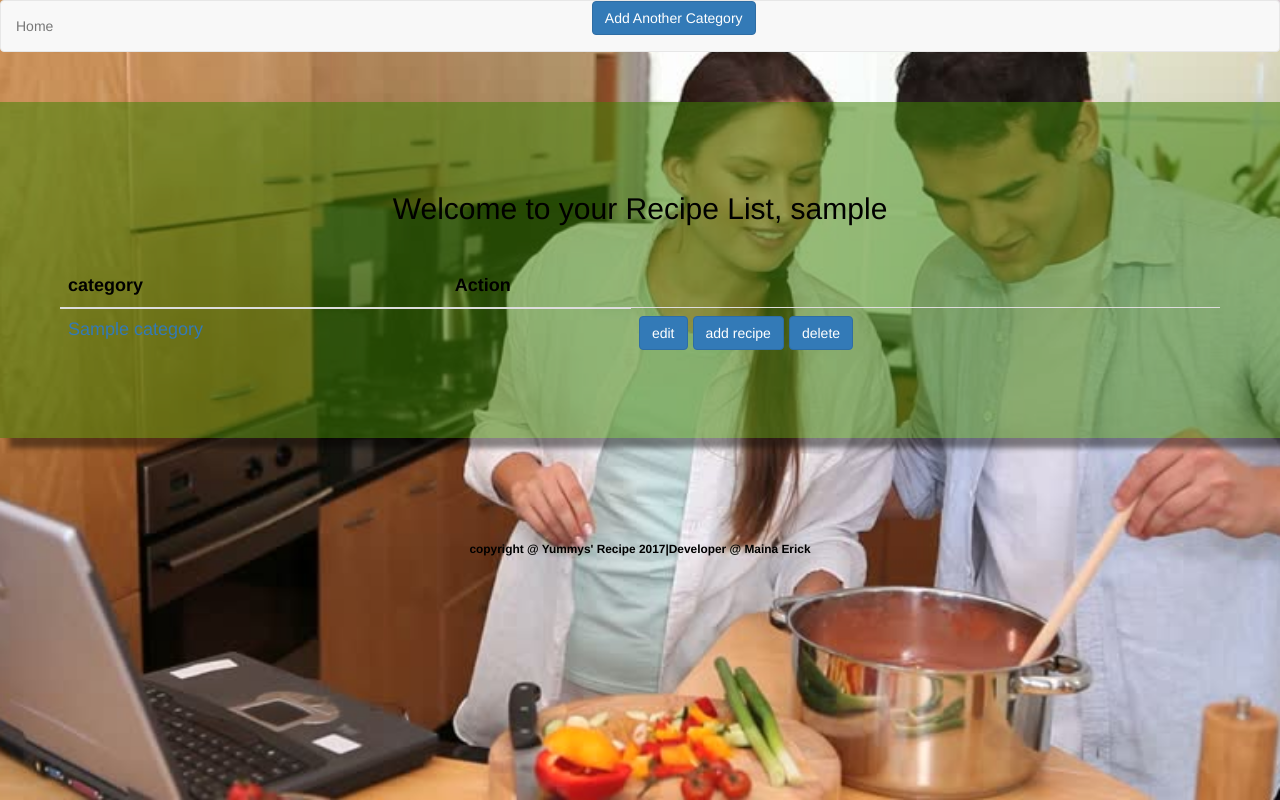
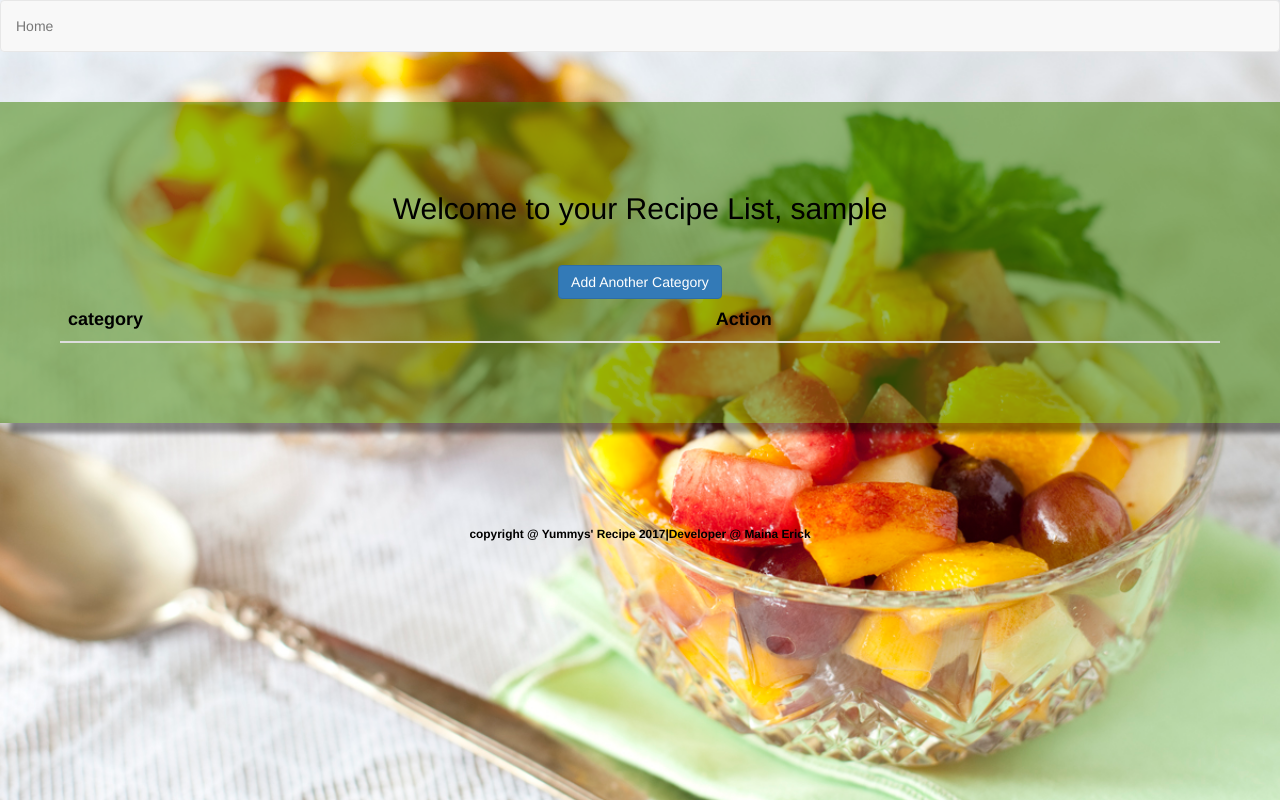
Before and after one commit to ThubiMaina/yummy-recipe, a Flask app: template app/templates/display.html in a window 1280 px wide. Run offline with Flask 2, Linux system fonts and the light colour scheme; the visitor is signed in with stand-in values (Sample User, id 1); the template is opened without the code that fills it: most values are stand-ins (such as "Sample title", 1, 10 or a date in 2020); lists and menus that the app fills with data are empty; some libraries are stand-ins or nearby versions.

Commit message:
[UPDATE]

```diff
--- a/app/templates/display.html
+++ b/app/templates/display.html
@@ -32,13 +32,13 @@
 </head>
 <nav class="navbar navbar-default">
     <ul class="nav navbar-nav">
-      <li><a href="/">Home</a></li>
+      <li><a href="/home">Home</a></li>
 
     </ul>
-    <center><a href="/create" class="btn btn-primary  btn-md  ">Add Another Category</a></center>
+
   </nav>
 
-<body style="background-image:  url(../static/images/4.jpg); background-color: #DDD">
+<body style="background-image:  url(../static/images/7.jpg); background-color: #DDD">
 
   <!-- {% if data %}
     <center><div class="alert alert-warning alert-dismissable">
@@ -51,6 +51,7 @@
     <section>
 
      <center style="margin-top: 10px; padding: 30px"><h2 style="color: #000000">Welcome to your Recipe List, {{ session['user'] }}</h2><br><h4 style="color: #000000">
+       <center><a href="/create" class="btn btn-primary  btn-md  ">Add Another Category</a></center>
 
    <table class="table table-hover">
       <thead>
@@ -62,16 +63,18 @@
       </thead>
       <tbody>
       {% for item in datas %}
+      {% if  session['email'] == datas[item]["owner"]  %}
 
           <tr>
-            <td><a href="/detail/{{ datas[item]['category'] }}"> {{ datas[item]["category"] }}</a></td>
+            <td> {{ datas[item]["category"] }}</td>
             <td>
-            <td>
+              <a href="/detail/{{ datas[item]['category'] }}" class="btn btn-primary  btn-md ">Detail</a>
               <a href="{{url_for('editcategory', category=datas[item]["category"])}}" class="btn btn-primary btn-md ">edit</a>
-              <a href="/addrecipe" class="btn btn-primary  btn-md ">add recipe</a>
+              <a href="/detail/{{ datas[item]['category'] }}" class="btn btn-primary  btn-md ">add recipe</a>
               <a href= {{url_for('delete', category=datas[item]["category"])}} class="btn btn-primary  btn-md ">delete</a>
             </td>
           </tr>
+          {% endif %}
           {% endfor %}
       </tbody>
    </table>
```
